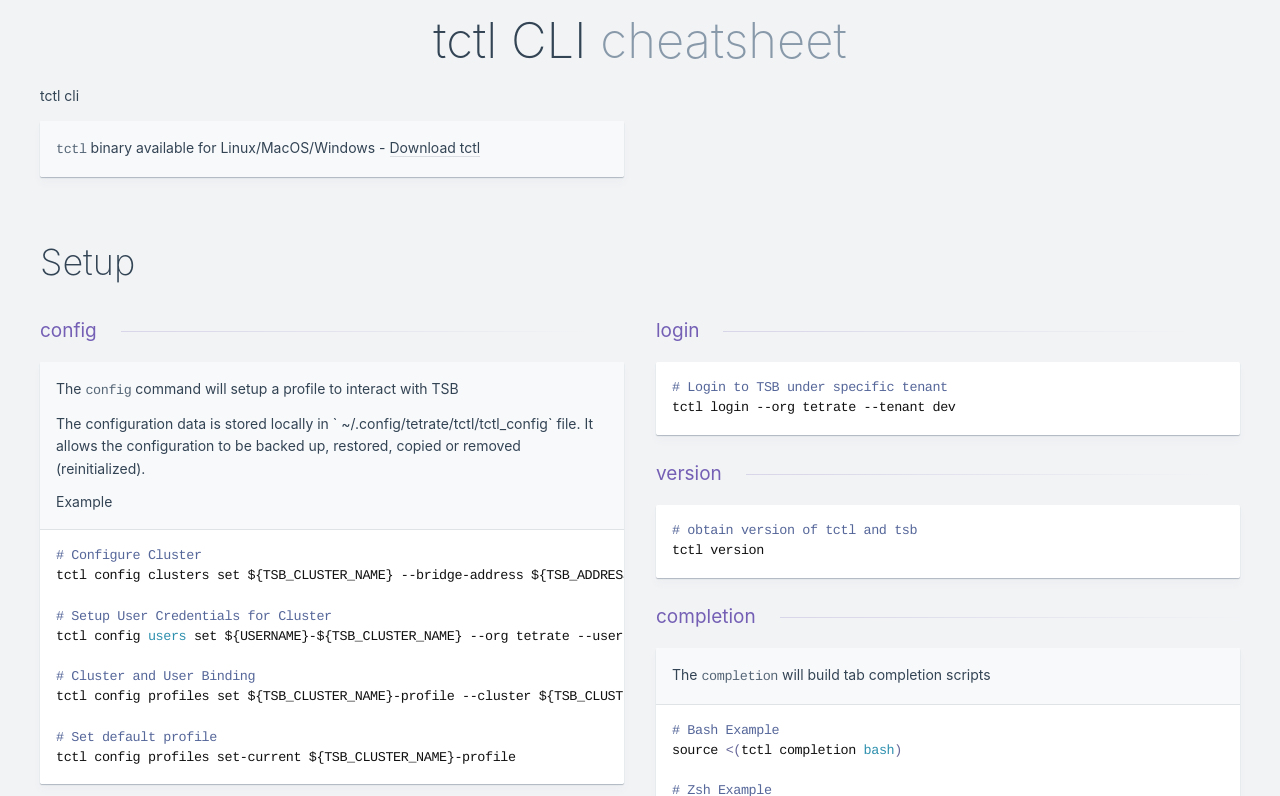
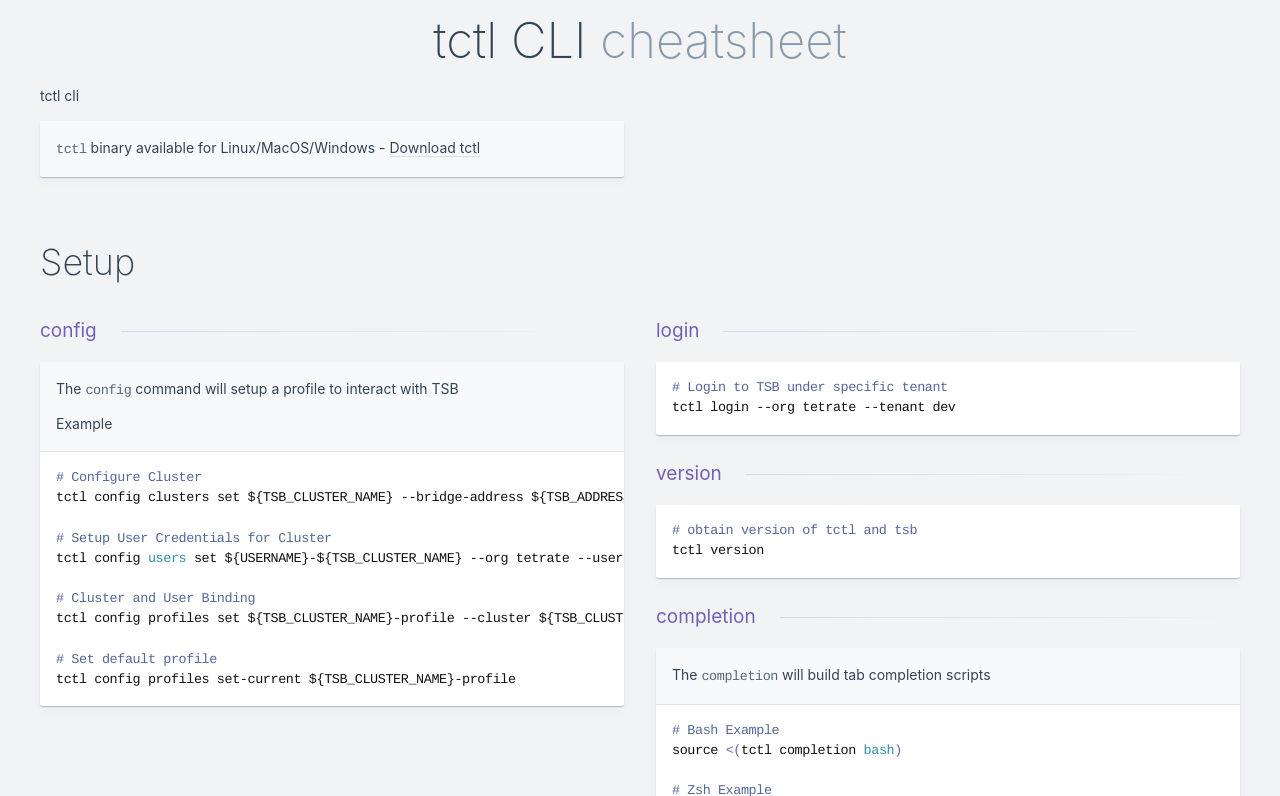
Before and after one commit to tetratelabs/tsb-cheatsheet, a Jekyll site: the page built from tctl.md, in a window 1280 px wide and 900 px high, cut to the strip 104-900 px from the top of the window. Built offline with Jekyll 4.4.1, drawn with Linux system fonts in a browser that asks for light colours; nearby versions of some CDN libraries.

Commit message:
Update tctl.md
confirmed with petr, it's different per OS, might be to much text

````diff
--- a/tctl.md
+++ b/tctl.md
@@ -17,8 +17,6 @@
 ### config
 
 The `config` command will setup a profile to interact with TSB
-
-The configuration data is stored locally in ` ~/.config/tetrate/tctl/tctl_config` file. It allows the configuration to be backed up, restored, copied or removed (reinitialized).
 
 Example
 ```bash
````
